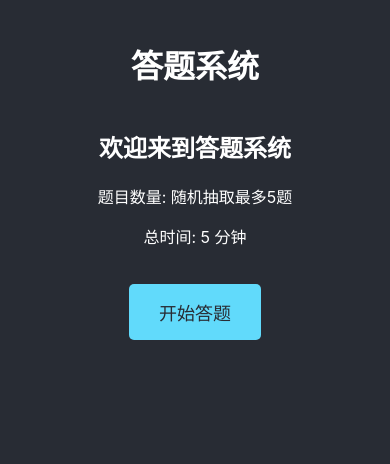
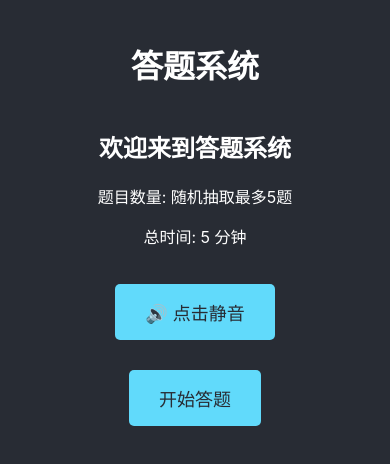
Before and after one commit to dayzKo1/Ghostoast, a React (Create React App) app: page / in a window 390 px wide. Shown: the top 464 px of the page. Built offline with nearby package versions, Linux system fonts and the light colour scheme.

Commit message:
增加背景音乐配置文件，支持进入时自动播放音乐

```diff
--- a/src/App.css
+++ b/src/App.css
@@ -19,7 +19,7 @@
   margin: 0 auto;
 }
 
-.start-button, .submit-button, .restart-button {
+.start-button, .submit-button, .restart-button, .mute-button {
   background-color: #61dafb;
   border: none;
   color: #282c34;
@@ -31,7 +31,13 @@
   transition: background-color 0.3s;
 }
 
-.start-button:hover, .submit-button:hover, .restart-button:hover {
+.mute-button.small {
+  padding: 5px 10px;
+  font-size: 16px;
+  margin-top: 0;
+}
+
+.start-button:hover, .submit-button:hover, .restart-button:hover, .mute-button:hover {
   background-color: #21a9c7;
 }
 
@@ -46,9 +52,10 @@
   margin-bottom: 30px;
   font-size: 18px;
   flex-wrap: wrap;
+  align-items: center;
 }
 
-.timer, .question-timer, .progress {
+.timer, .question-timer, .progress, .audio-controls {
   margin: 5px;
 }
 
@@ -147,7 +154,7 @@
     align-items: center;
   }
 
-  .timer, .question-timer, .progress {
+  .timer, .question-timer, .progress, .audio-controls {
     margin: 10px 0;
   }
 }
--- a/src/App.js
+++ b/src/App.js
@@ -1,7 +1,7 @@
-import React, { useState, useEffect, useCallback } from 'react';
-import Markdown from 'markdown-to-jsx';
+import React, { useState, useEffect, useCallback, useRef } from 'react';
 import questionsData from './questions.md';
 import { parseMarkdownQuestions, getRandomQuestions } from './utils/parseMarkdownQuestions';
+import musicConfig from './audio/musicConfig';
 import './App.css';
 
 function App() {
@@ -14,6 +14,8 @@ function App() {
   const [gameStatus, setGameStatus] = useState('not-started'); // not-started, in-progress, finished
   const [userAnswers, setUserAnswers] = useState([]);
   const [rawMarkdown, setRawMarkdown] = useState('');
+  const [isMuted, setIsMuted] = useState(false);
+  const audioRef = useRef(null);
 
   // 获取Markdown内容
   useEffect(() => {
@@ -21,6 +23,24 @@ function App() {
       .then(response => response.text())
       .then(text => setRawMarkdown(text));
   }, []);
+
+  // 初始化音频（实际项目中可以在这里加载音频文件）
+  useEffect(() => {
+    // 在实际项目中，这里可以创建Audio对象并加载音频文件
+    // audioRef.current = new Audio(backgroundMusicFile);
+    // audioRef.current.loop = musicConfig.backgroundMusic[0].loop;
+    // audioRef.current.volume = musicConfig.backgroundMusic[0].volume;
+  }, []);
+
+  // 控制音频播放/暂停
+  useEffect(() => {
+    if (gameStatus === 'in-progress' && musicConfig.autoPlay && audioRef.current) {
+      // 在实际项目中取消注释以下行以启用音频播放
+      // audioRef.current.play().catch(e => console.log("音频播放被阻止:", e));
+    } else if (audioRef.current) {
+      // audioRef.current.pause();
+    }
+  }, [gameStatus]);
 
   // 总倒计时效果
   useEffect(() => {
@@ -135,6 +155,14 @@ function App() {
     setGameStatus('finished');
   };
 
+  // 切换静音状态
+  const toggleMute = () => {
+    setIsMuted(!isMuted);
+    if (audioRef.current) {
+      audioRef.current.muted = !isMuted;
+    }
+  };
+
   // 格式化时间显示
   const formatTime = (seconds) => {
     const mins = Math.floor(seconds / 60);
@@ -151,6 +179,11 @@ function App() {
             <h2>欢迎来到答题系统</h2>
             <p>题目数量: 随机抽取最多5题</p>
             <p>总时间: 5 分钟</p>
+            <div className="audio-controls">
+              <button onClick={toggleMute} className="mute-button">
+                {isMuted ? '🔇 点击取消静音' : '🔊 点击静音'}
+              </button>
+            </div>
             <button onClick={startQuiz} className="start-button">
               开始答题
             </button>
@@ -168,6 +201,11 @@ function App() {
               </div>
               <div className="progress">
                 进度: {currentQuestionIndex + 1}/{questions.length}
+              </div>
+              <div className="audio-controls">
+                <button onClick={toggleMute} className="mute-button small">
+                  {isMuted ? '🔇' : '🔊'}
+                </button>
               </div>
             </div>
 
@@ -217,6 +255,11 @@ function App() {
                 );
               })}
             </div>
+            <div className="audio-controls">
+              <button onClick={toggleMute} className="mute-button">
+                {isMuted ? '🔇 点击取消静音' : '🔊 点击静音'}
+              </button>
+            </div>
             <button onClick={startQuiz} className="restart-button">
               重新开始
             </button>
--- /dev/null
+++ b/src/audio/musicConfig.js
@@ -0,0 +1,28 @@
+// 背景音乐配置文件
+const musicConfig = {
+  // 背景音乐列表
+  backgroundMusic: [
+    {
+      id: 1,
+      name: "轻松背景音乐",
+      file: null, // 实际项目中可以放置音乐文件路径
+      volume: 0.5,
+      loop: true
+    }
+  ],
+
+  // 音效列表
+  soundEffects: {
+    start: null,     // 开始答题音效
+    correct: null,   // 正确答案音效
+    wrong: null,     // 错误答案音效
+    timeout: null    // 时间到音效
+  },
+
+  // 默认设置
+  defaultVolume: 0.5,
+  autoPlay: true,   // 是否自动播放
+  allowMute: true   // 是否允许静音
+};
+
+export default musicConfig;
```
Also changed, not shown: src/audio/README.md (added).
